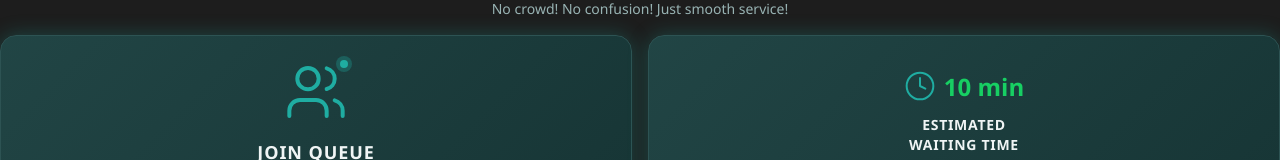
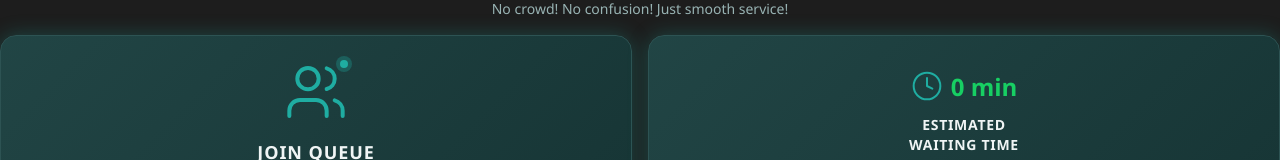
Before and after one commit to swayamparab/SkipLine, a React (Vite) app in the folder skipline/: page /dashboard in a window 1280 px wide. Shown: the part 210-370 px from the top of the page. Built offline with nearby package versions, Linux system fonts and the light colour scheme; no server answers; the database is empty; sample sign-in values are in the browser's storage.

Commit message:
improved queue logic, added estimate time fix

```diff
--- a/skipline/src/components/dashboard/Dashboard.jsx
+++ b/skipline/src/components/dashboard/Dashboard.jsx
@@ -11,6 +11,7 @@ import {
 } from "firebase/firestore";
 import { db } from "../../firebase";
 import { useNavigate } from "react-router-dom";
+import { deleteDoc } from "firebase/firestore";
 
 import Header from "./dashboard-components/Header";
 import WelcomeSection from "./dashboard-components/WelcomeSection";
@@ -32,6 +33,7 @@ const Dashboard = () => {
 
   const [queueMember, setQueueMember] = useState(null);
   const [queueInfo, setQueueInfo] = useState(null);
+
   const [loadingQueue, setLoadingQueue] = useState(true);
 
   const [peopleInQueue, setPeopleInQueue] = useState(0);
@@ -45,7 +47,7 @@ const Dashboard = () => {
     return () => unsub();
   }, []);
 
-  // JOIN QUEUE (SIMPLE)
+  // JOIN QUEUE
   const handleJoinQueue = async () => {
     try {
       if (!auth.currentUser || !userData?.name) return;
@@ -79,6 +81,21 @@ const Dashboard = () => {
       alert(err.message);
     }
   };
+
+  //LEAVE QUEUE
+  const handleLeaveQueue = async () => {
+    try {
+      if (!auth.currentUser) return;
+
+      if (!window.confirm("Leave the queue?")) return;
+
+      const memberRef = doc(db, "queueMembers", auth.currentUser.uid);
+      await deleteDoc(memberRef);
+    } catch (err) {
+      alert("Failed to leave queue");
+    }
+  };
+
 
   // LOGOUT
   const handleLogout = async () => {
@@ -166,10 +183,10 @@ const Dashboard = () => {
         <WelcomeSection />
 
         <ActionCards
-          estimatedTime={10}
-          onJoinQueue={handleJoinQueue}
-          disabled={!userData || !!queueMember}
-          label={queueMember ? "ALREADY IN QUEUE" : "JOIN QUEUE"}
+          estimatedTime={peopleInQueue * 1.5}
+          onJoinQueue={queueMember ? handleLeaveQueue : handleJoinQueue}
+          disabled={!userData}
+          label={queueMember ? "LEAVE QUEUE" : "JOIN QUEUE"}
         />
 
         <LiveQueueCard
```
Also changed, not shown: 1 other file (tests, documents, lock files or other folders).
